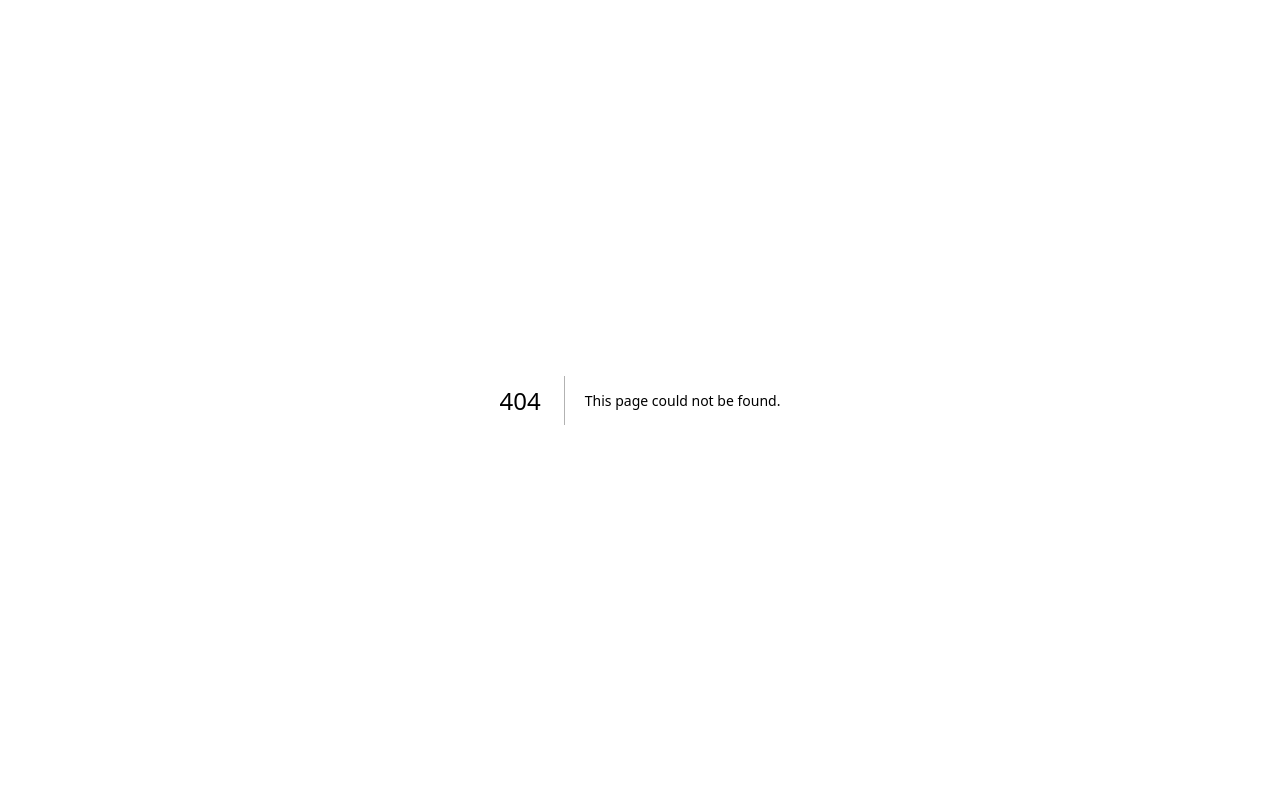
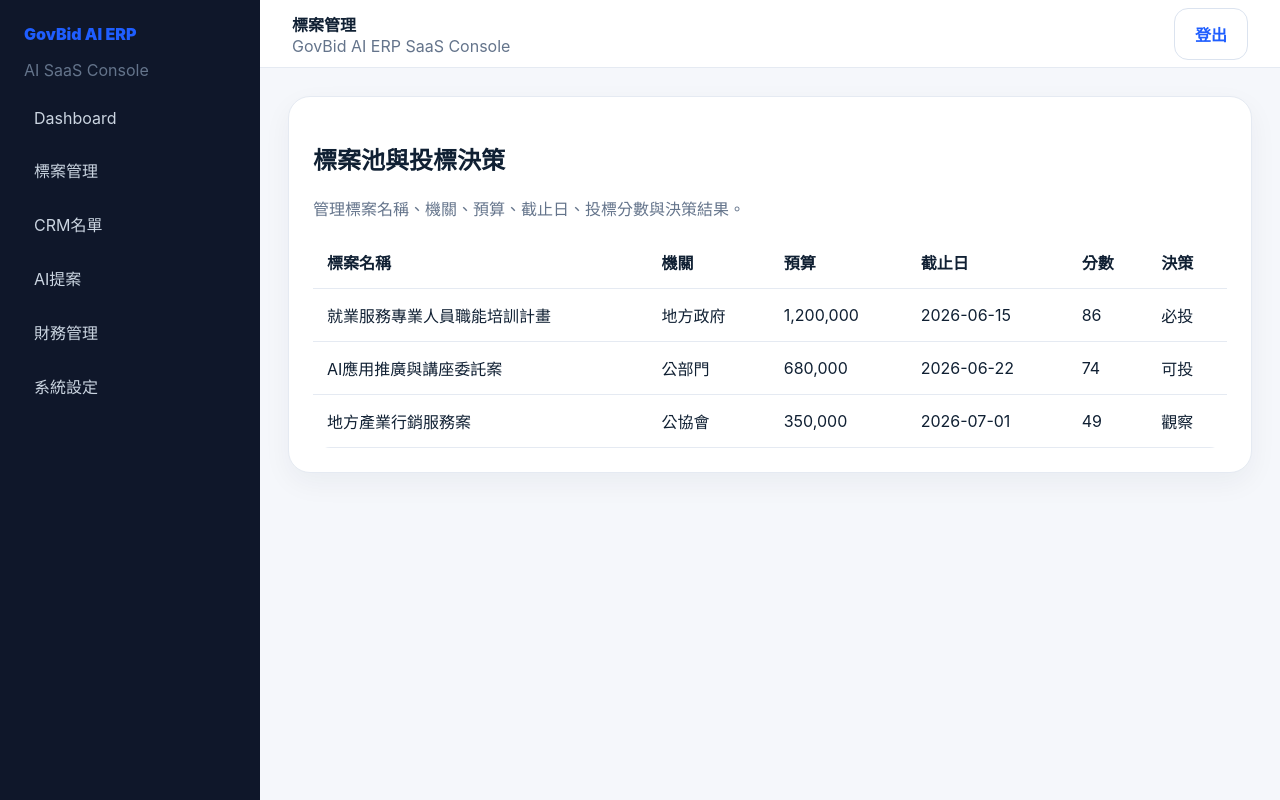
Before and after one commit to ccazhu-coder/job-exam-game, a Next.js app in the folder govbid-ai-erp/saas-mvp/: page /bids in a window 1280 px wide. Before the commit this address had no page. Built offline with nearby package versions, Linux system fonts and the light colour scheme.

Commit message:
Create bids page

```diff
--- /dev/null
+++ b/govbid-ai-erp/saas-mvp/app/bids/page.js
@@ -0,0 +1,29 @@
+import Sidebar from '../../components/Sidebar';
+import Topbar from '../../components/Topbar';
+
+const bids = [
+  { name: '就業服務專業人員職能培訓計畫', agency: '地方政府', budget: '1,200,000', deadline: '2026-06-15', score: '86', result: '必投' },
+  { name: 'AI應用推廣與講座委託案', agency: '公部門', budget: '680,000', deadline: '2026-06-22', score: '74', result: '可投' },
+  { name: '地方產業行銷服務案', agency: '公協會', budget: '350,000', deadline: '2026-07-01', score: '49', result: '觀察' },
+];
+
+export default function BidsPage() {
+  return (
+    <div className="dashboard">
+      <Sidebar />
+      <main>
+        <Topbar title="標案管理" />
+        <div className="main">
+          <section className="card">
+            <h2>標案池與投標決策</h2>
+            <p className="muted">管理標案名稱、機關、預算、截止日、投標分數與決策結果。</p>
+            <table className="table">
+              <thead><tr><th>標案名稱</th><th>機關</th><th>預算</th><th>截止日</th><th>分數</th><th>決策</th></tr></thead>
+              <tbody>{bids.map((bid) => <tr key={bid.name}><td>{bid.name}</td><td>{bid.agency}</td><td>{bid.budget}</td><td>{bid.deadline}</td><td>{bid.score}</td><td>{bid.result}</td></tr>)}</tbody>
+            </table>
+          </section>
+        </div>
+      </main>
+    </div>
+  );
+}
```
